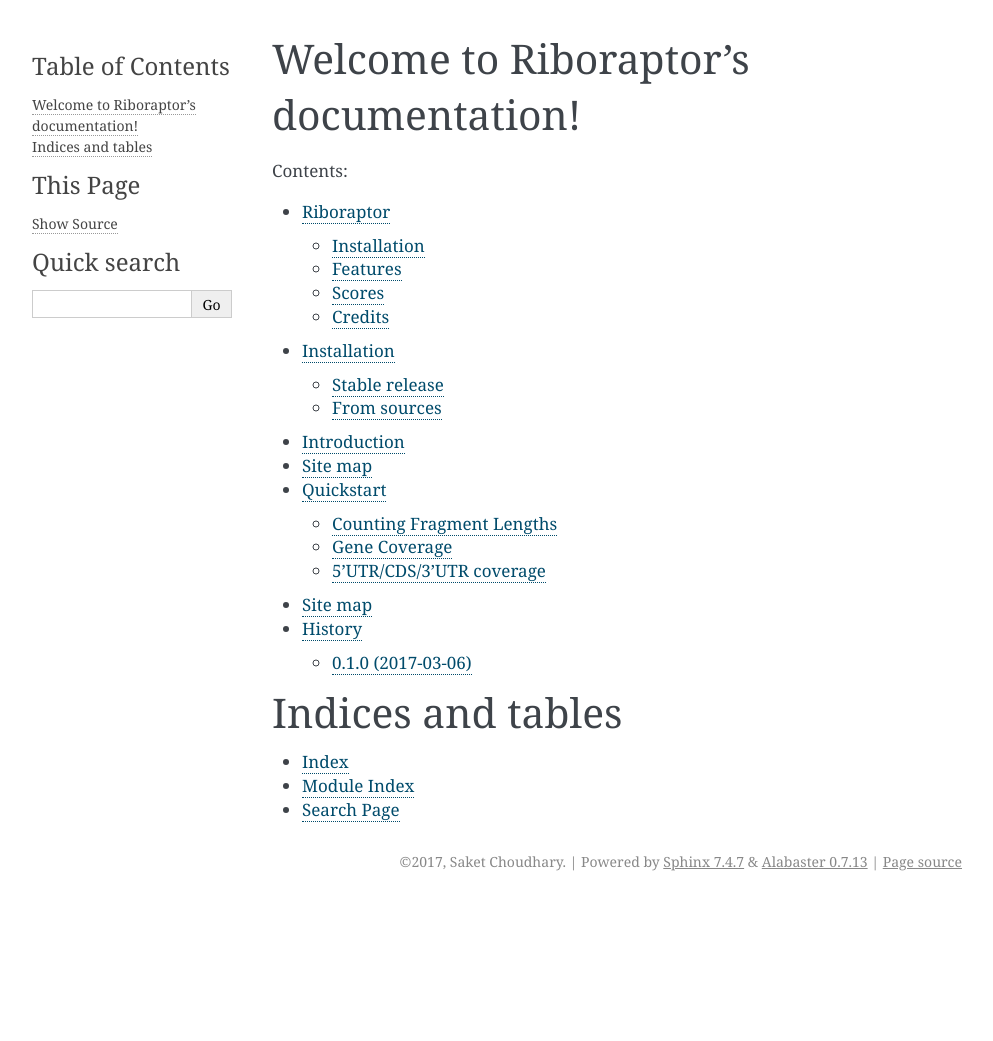
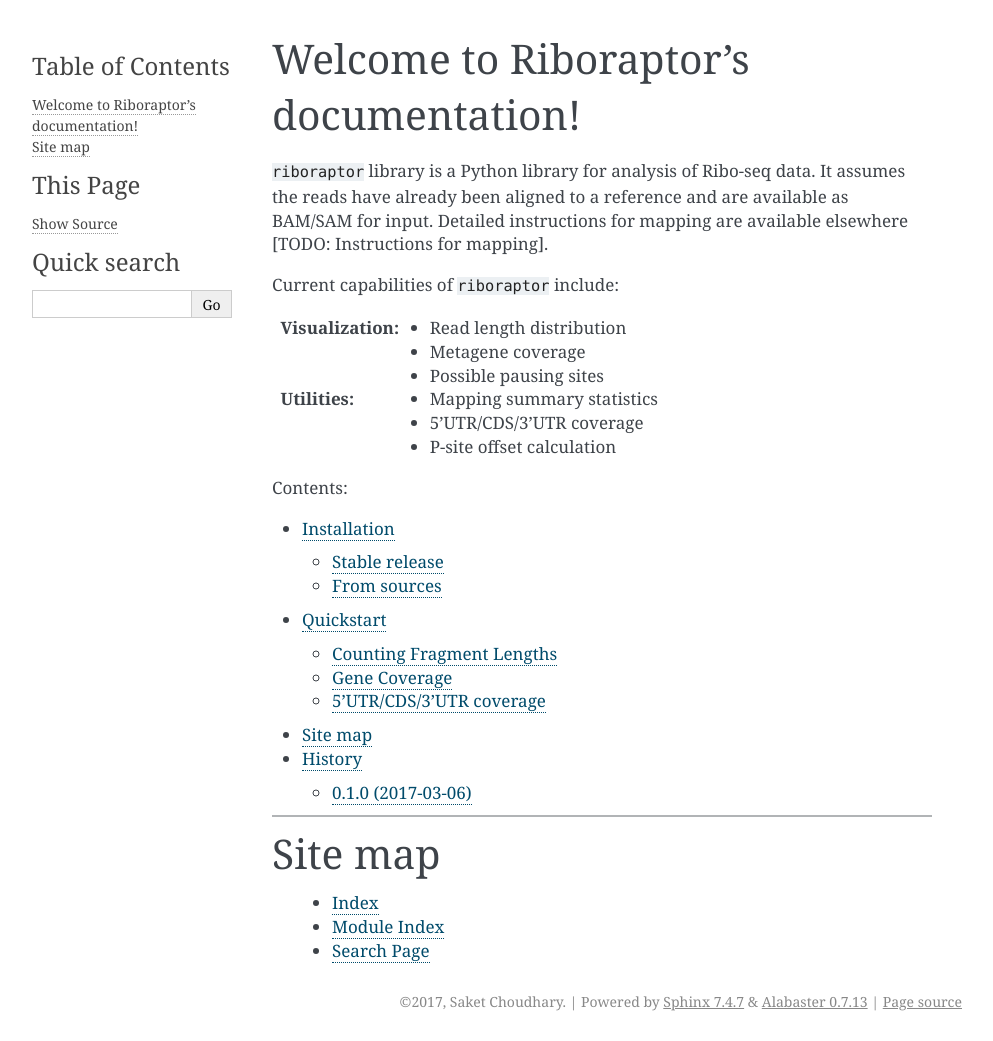
Before and after one commit to smithlabcode/ribotricer, a Sphinx documentation site: the page built from docs/index.rst, in a window 1280 px wide. Shown: the whole page, without its empty margins (148-1141 px from the left). Built offline with Sphinx 7.4.7, drawn with Linux system fonts in a browser that asks for light colours; pages that are not in the unit, such as notebooks, are missing from menus; before the commit the page ends 901 px from its top, so only the background shows below that.

Commit message:
Update docs

```diff
--- a/docs/index.rst
+++ b/docs/index.rst
@@ -1,23 +1,49 @@
 Welcome to Riboraptor's documentation!
 ======================================
+
+``riboraptor`` library is a Python library for analysis of Ribo-seq data.
+It assumes the reads have already been aligned to a reference and are available as BAM/SAM for input. Detailed
+instructions for mapping are available elsewhere [TODO: Instructions for mapping].
+
+Current capabilities of ``riboraptor`` include:
+
+:Visualization:
+    - Read length distribution
+    - Metagene coverage
+    - Possible pausing sites
+
+:Utilities:
+    - Mapping summary statistics
+    - 5'UTR/CDS/3'UTR coverage
+    - P-site offset calculation
 
 Contents:
 
 .. toctree::
    :maxdepth: 2
 
-   readme
    installation
-   introduction
    quickstart
    modules
    authors
    history
 
 
-Indices and tables
-==================
 
-* :ref:`genindex`
-* :ref:`modindex`
-* :ref:`search`
+===============================================================================
+
+Site map
+========
+ - :ref:`genindex`
+ - :ref:`modindex`
+ - :ref:`search`
+
+
+.. _toc-getting-started:
+
+.. toctree::
+   :hidden:
+   :maxdepth: 2
+   :caption: Getting started
+
+   quickstart
```
Also changed, not shown: docs/introduction.rst (deleted, +0 -36 lines).
